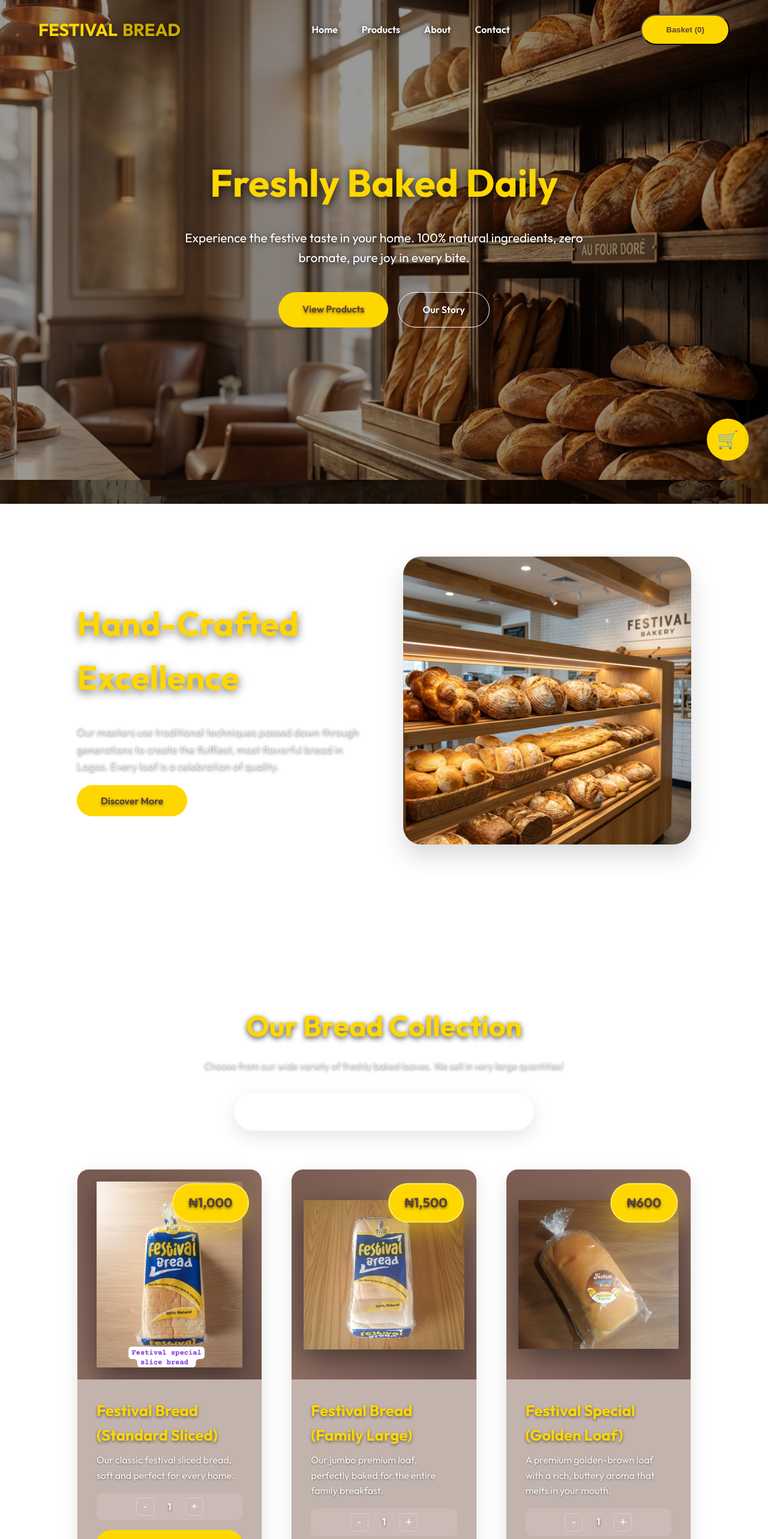
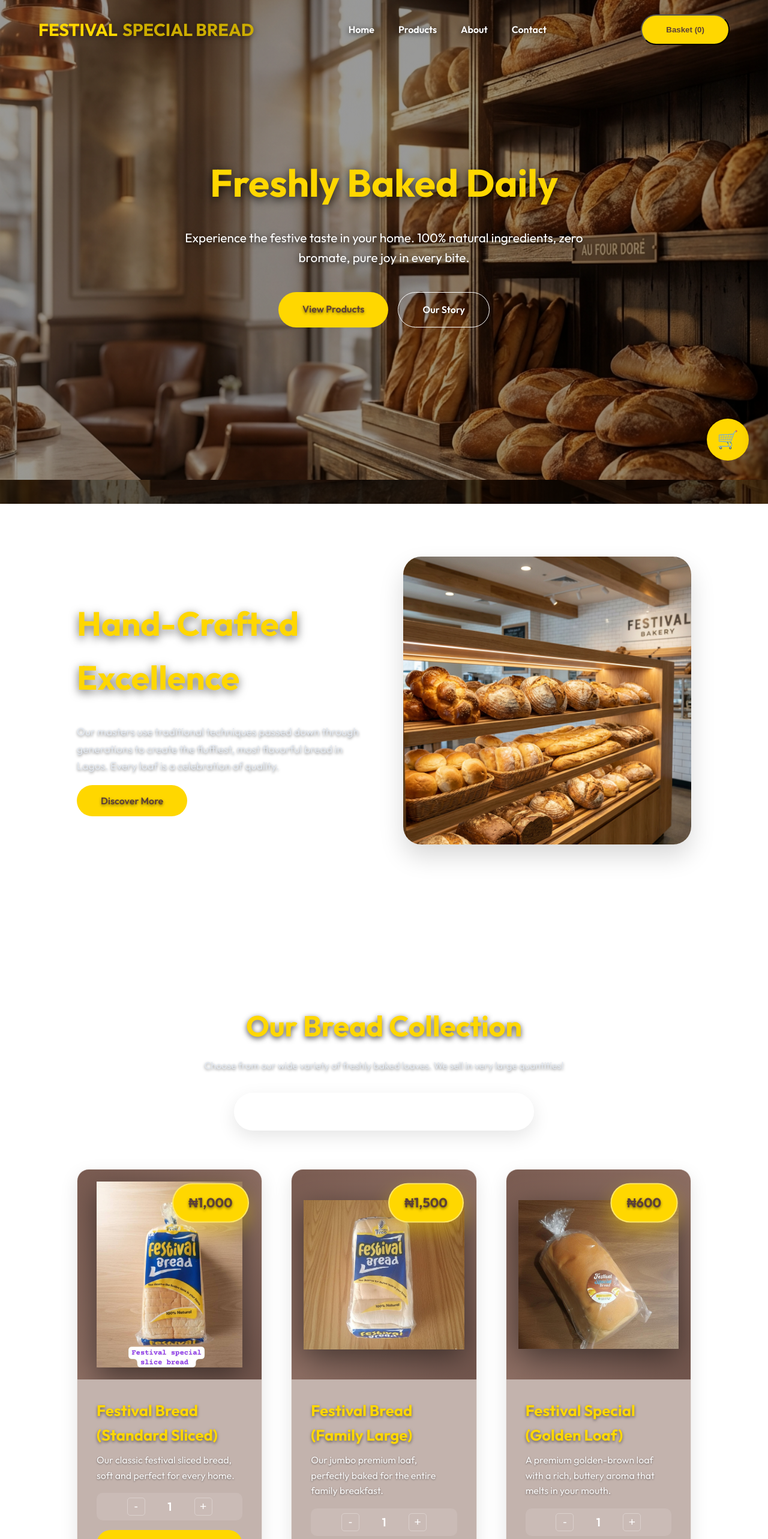
Before and after one commit to gipjazestech-sketch/festival-bread, a React (Vite) app: page / in a window 1280 px wide. Shown: the top 2566 px of the page at 60% size. Built offline with nearby package versions, Linux system fonts and the light colour scheme.

Commit message:
Update branding to Festival Special Bread and add quantity input field

```diff
--- a/index.html
+++ b/index.html
@@ -6,9 +6,9 @@
   <link rel="icon" type="image/svg+xml" href="/vite.svg" />
   <meta name="viewport" content="width=device-width, initial-scale=1.0" />
   <meta name="google-site-verification" content="LahO3RyTytMTro8xCOfGJXRnGiRqz85HDB9-CF6pO3Y" />
-  <title>Festival Bakery - Freshly Baked Premium Bread</title>
+  <title>Festival Special Bread - Freshly Baked Premium Bread</title>
   <meta name="description"
-    content="Savor the festive taste in your home with Festival Bakery's 100% natural, bromate-free premium bread. Freshly baked daily in Lagos." />
+    content="Savor the festive taste in your home with Festival Special Bread's 100% natural, bromate-free premium bread. Freshly baked daily in Lagos." />
 
   <!-- Optimize Font Loading -->
   <link rel="preconnect" href="https://fonts.googleapis.com">
--- a/src/App.jsx
+++ b/src/App.jsx
@@ -96,8 +96,26 @@
     }));
   };
 
+  const handleInputQuantity = (productId, value) => {
+    if (value === '') {
+      setQuantities(prev => ({
+        ...prev,
+        [productId]: ''
+      }));
+      return;
+    }
+    const qty = parseInt(value);
+    if (!isNaN(qty)) {
+      setQuantities(prev => ({
+        ...prev,
+        [productId]: Math.max(1, qty)
+      }));
+    }
+  };
+
   const addToCart = (product) => {
-    const qty = quantities[product.id] || 1;
+    const qtyVal = quantities[product.id];
+    const qty = (qtyVal === '' || isNaN(parseInt(qtyVal))) ? 1 : parseInt(qtyVal);
     setCart(prev => {
       const existing = prev.find(item => item.id === product.id);
       if (existing) {
@@ -123,7 +141,7 @@
   const orderViaWhatsApp = () => {
     const phone1 = '2348033837951';
     const message = encodeURIComponent(
-      `Hello Festival Bakery, I would like to place an order (from your website):\n\n${cart.map(item => `- ${item.name} (${item.quantity} units)`).join('\n')}\n\nTotal: ₦${cartTotal.toLocaleString()}\n\nPlease let me know when it will be ready!`
+      `Hello Festival Special Bread, I would like to place an order (from your website):\n\n${cart.map(item => `- ${item.name} (${item.quantity} units)`).join('\n')}\n\nTotal: ₦${cartTotal.toLocaleString()}\n\nPlease let me know when it will be ready!`
     );
     window.open(`https://wa.me/${phone1}?text=${message}`, '_blank');
   };
@@ -180,7 +198,7 @@
 
       <nav className={scrolled ? 'scrolled' : ''}>
         <div className="logo">
-          FESTIVAL <span>BREAD</span>
+          FESTIVAL <span>SPECIAL BREAD</span>
         </div>
 
         {/* Mobile Menu Icon */}
@@ -258,7 +276,13 @@
 
                 <div className="quantity-selector">
                   <button onClick={() => handleQuantityChange(product.id, -1)}>-</button>
-                  <span>{quantities[product.id] || 1}</span>
+                  <input
+                    type="number"
+                    className="quantity-input"
+                    value={quantities[product.id] || 1}
+                    onChange={(e) => handleInputQuantity(product.id, e.target.value)}
+                    min="1"
+                  />
                   <button onClick={() => handleQuantityChange(product.id, 1)}>+</button>
                 </div>
 
@@ -298,7 +322,7 @@
 
       <section id="about" className="section">
         <div className="section-title">
-          <h2>Why Choose Festival Bakery?</h2>
+          <h2>Why Choose Festival Special Bread?</h2>
           <p>We pride ourselves on quality, tradition, and large-scale supply.</p>
         </div>
         <div className="feature-grid">
@@ -353,7 +377,7 @@
 
       <footer>
         <div className="logo" style={{ color: 'white', justifyContent: 'center', marginBottom: '1.5rem' }}>
-          FESTIVAL <span style={{ color: '#FFD700' }}>BREAD</span>
+          FESTIVAL <span style={{ color: '#FFD700' }}>SPECIAL BREAD</span>
         </div>
         <p style={{ opacity: 0.7, marginBottom: '2rem' }}>"You deserve the festive taste in your home."</p>
         <div style={{ display: 'flex', justifyContent: 'center', gap: '2rem', marginBottom: '2rem', flexWrap: 'wrap' }}>
@@ -361,7 +385,7 @@
           <span>📞 08033837951</span>
           <span>📞 09079008900</span>
         </div>
-        <p style={{ fontSize: '0.8rem', opacity: 0.5 }}>&copy; 2026 Festival Bakery. All rights reserved.</p>
+        <p style={{ fontSize: '0.8rem', opacity: 0.5 }}>&copy; 2026 Festival Special Bread. All rights reserved.</p>
       </footer>
     </div>
   );
--- a/src/index.css
+++ b/src/index.css
@@ -789,3 +789,28 @@
     font-size: 1.5rem;
   }
 }
+
+/* Quantity Input */
+.quantity-input {
+  width: 50px;
+  background: transparent;
+  border: none;
+  color: var(--white);
+  text-align: center;
+  font-weight: 600;
+  font-size: 1.2rem;
+  font-family: 'Outfit', sans-serif;
+  appearance: textfield;
+  -moz-appearance: textfield;
+}
+
+.quantity-input:focus {
+  outline: none;
+  border-bottom: 2px solid var(--primary);
+}
+
+.quantity-input::-webkit-outer-spin-button,
+.quantity-input::-webkit-inner-spin-button {
+  -webkit-appearance: none;
+  margin: 0;
+}
```
